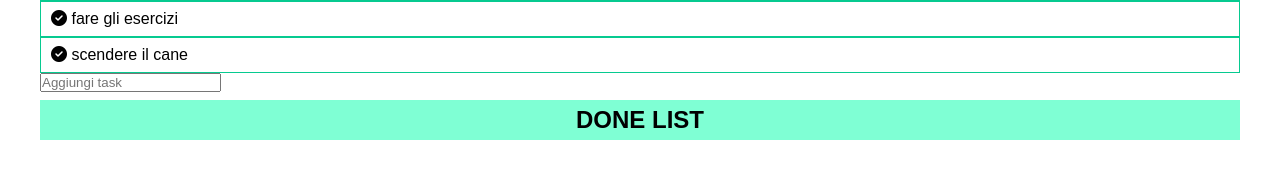
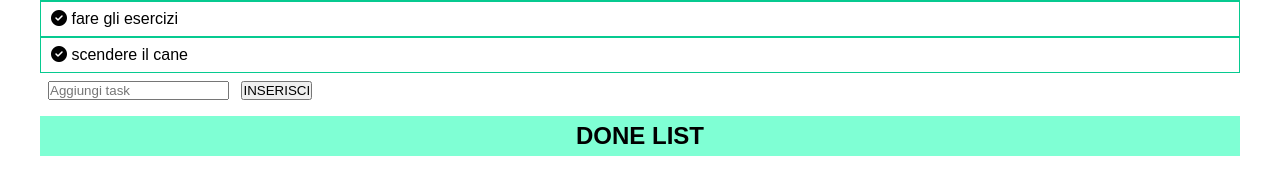
Before and after one commit to Robin9800/vue-todolist, a plain HTML site: page index.html in a window 1280 px wide. Shown: the part 84-278 px from the top of the page. Drawn offline with nearby package versions, Linux system fonts and the light colour scheme.

Commit message:
keyUp.enter added

```diff
--- a/index.html
+++ b/index.html
@@ -25,7 +25,13 @@
                     </li>
                 </ul>
                 <!--attraverso un input di testo è possibie aggiungere cose da fare-->
-                <input type="text" v-model="newToDo" placeholder="Aggiungi task">
+                <input type="text"
+                v-model="newToDo"
+                placeholder="Aggiungi task"
+                @keyUp.enter="addNewToDo">
+                <!--inserisco un bottone con un click che mi rimanda alla funzione nello
+                script per aggiungere il testo alla toDoList-->
+                <button @click="addNewToDo">INSERISCI</button>
             </div>
             <div class="todo-list">
                 <h2>DONE LIST</h2>
--- a/script.js
+++ b/script.js
@@ -15,7 +15,14 @@ const app = new Vue({
     methods: {
         taskIsDone(todoIndex){
             this.doneToDo.push(todoIndex);
+        },
+        //metodo per inserire nella lista dei to do quello che viene scritto nell'input
+        addNewToDo(){
+            if(this.newToDo.length > 0){
+                this.toDoList.unshift(this.newToDo);
+                //scrivo questo per resettare l'input ogni volta che inserisco del testo
+                this.newToDo= '';
+            }
         }
-
     }
 })
--- a/style.css
+++ b/style.css
@@ -29,3 +29,6 @@ body{
 .todo-list{
     margin-bottom: 8px
 }
+input{
+    margin: 8px;
+}
```
